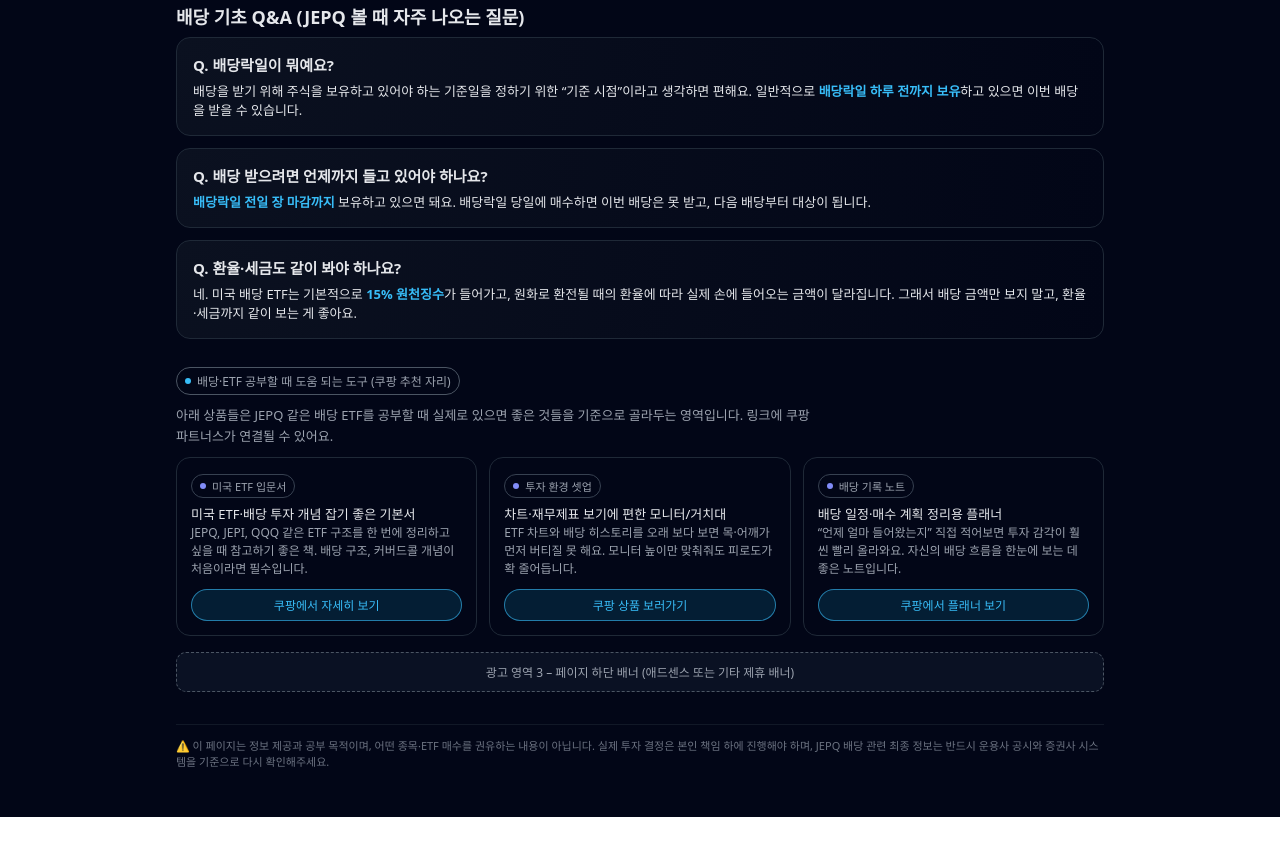
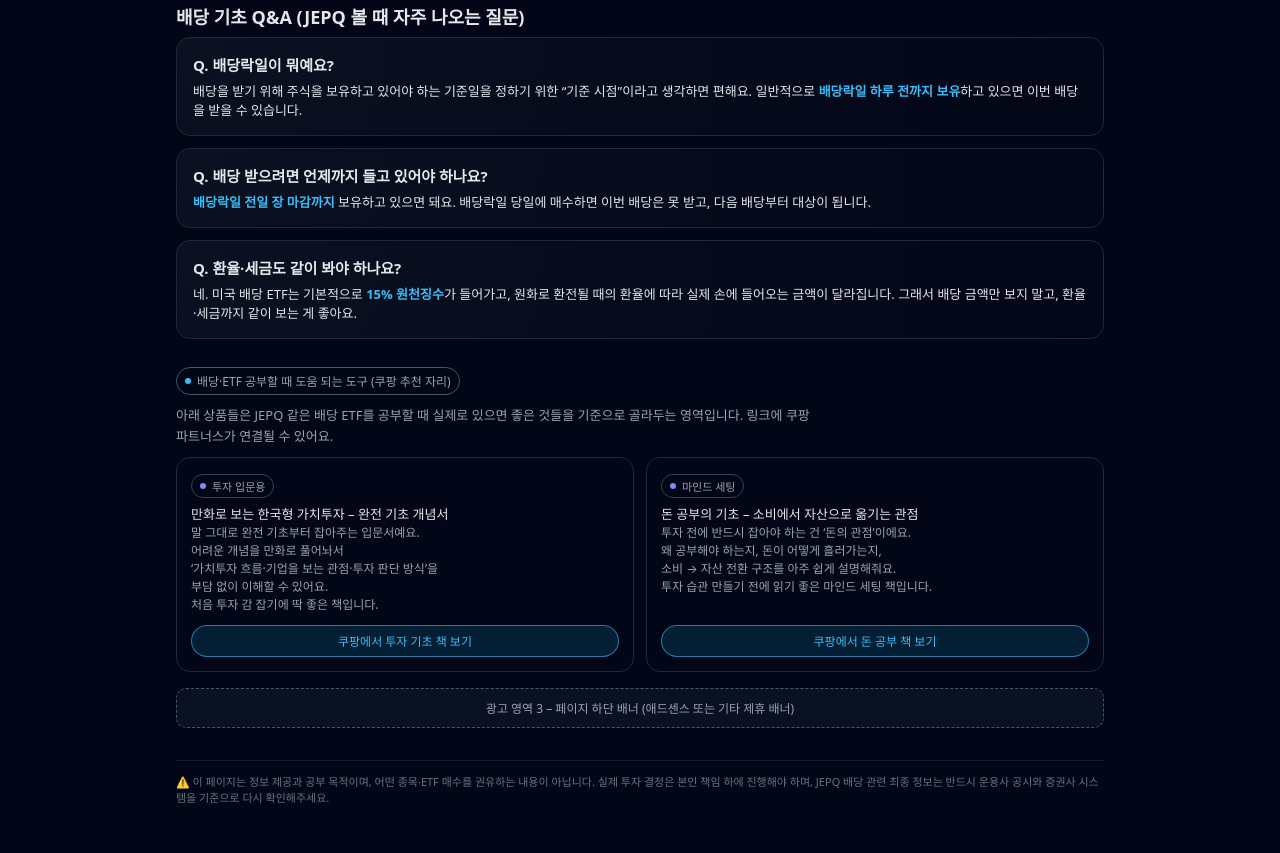
Before and after one commit to JHcouple/hohaeng-dividend, a plain HTML site: page index.html in a window 1280 px wide. Shown: the part 1199-2052 px from the top of the page. Before the commit the page ends 2016 px from the top, so only its background shows below. Drawn offline with Linux system fonts and the light colour scheme.

Commit message:
Revise investment book details and grid layout
Updated card titles and descriptions for investment books, adjusted grid layout for larger screens.

```diff
--- a/index.html
+++ b/index.html
@@ -310,7 +310,7 @@
 
       @media (min-width: 768px) {
         .coupang-grid {
-          grid-template-columns: repeat(3, minmax(0, 1fr));
+          grid-template-columns: repeat(2, minmax(0, 1fr));
         }
       }
 
@@ -625,18 +625,22 @@
           </p>
 
           <div class="coupang-grid">
+
+            <!-- 카드 1: 투자 입문자 전용 만화 가치투자 -->
             <div class="cp-card">
               <div>
                 <div class="tag" style="margin-bottom: 6px">
-                  <span class="tag-dot"></span>미국 ETF 입문서
+                  <span class="tag-dot"></span>투자 입문용
                 </div>
                 <div class="cp-title">
-                  미국 ETF·배당 투자 개념 잡기 좋은 기본서
+                  만화로 보는 한국형 가치투자 – 완전 기초 개념서
                 </div>
                 <div class="cp-desc">
-                  JEPQ, JEPI, QQQ 같은 ETF 구조를 한 번에 정리하고 싶을 때
-                  참고하기 좋은 책. 배당 구조, 커버드콜 개념이 처음이라면
-                  필수입니다.
+                  말 그대로 완전 기초부터 잡아주는 입문서예요.<br>
+                  어려운 개념을 만화로 풀어놔서<br />
+                  ‘가치투자 흐름·기업을 보는 관점·투자 판단 방식’을<br />
+                  부담 없이 이해할 수 있어요.<br />
+                  처음 투자 감 잡기에 딱 좋은 책입니다.
                 </div>
               </div>
               <a
@@ -645,21 +649,24 @@
                 target="_blank"
                 rel="noopener noreferrer"
               >
-                쿠팡에서 자세히 보기
+                쿠팡에서 투자 기초 책 보기
               </a>
             </div>
 
+            <!-- 카드 2: 돈 공부 마인드 세팅 -->
             <div class="cp-card">
               <div>
                 <div class="tag" style="margin-bottom: 6px">
-                  <span class="tag-dot"></span>투자 환경 셋업
+                  <span class="tag-dot"></span>마인드 세팅
                 </div>
                 <div class="cp-title">
-                  차트·재무제표 보기에 편한 모니터/거치대
+                  돈 공부의 기초 – 소비에서 자산으로 옮기는 관점
                 </div>
                 <div class="cp-desc">
-                  ETF 차트와 배당 히스토리를 오래 보다 보면 목·어깨가 먼저
-                  버티질 못 해요. 모니터 높이만 맞춰줘도 피로도가 확 줄어듭니다.
+                  투자 전에 반드시 잡아야 하는 건 ‘돈의 관점’이에요.<br />
+                  왜 공부해야 하는지, 돈이 어떻게 흘러가는지,<br />
+                  소비 → 자산 전환 구조를 아주 쉽게 설명해줘요.<br />
+                  투자 습관 만들기 전에 읽기 좋은 마인드 세팅 책입니다.
                 </div>
               </div>
               <a
@@ -668,30 +675,10 @@
                 target="_blank"
                 rel="noopener noreferrer"
               >
-                쿠팡 상품 보러가기
+                쿠팡에서 돈 공부 책 보기
               </a>
             </div>
 
-            <div class="cp-card">
-              <div>
-                <div class="tag" style="margin-bottom: 6px">
-                  <span class="tag-dot"></span>배당 기록 노트
-                </div>
-                <div class="cp-title">배당 일정·매수 계획 정리용 플래너</div>
-                <div class="cp-desc">
-                  “언제 얼마 들어왔는지” 직접 적어보면 투자 감각이 훨씬 빨리
-                  올라와요. 자신의 배당 흐름을 한눈에 보는 데 좋은 노트입니다.
-                </div>
-              </div>
-              <a
-                href="#"
-                class="cp-btn"
-                target="_blank"
-                rel="noopener noreferrer"
-              >
-                쿠팡에서 플래너 보기
-              </a>
-            </div>
           </div>
         </section>
 
```
